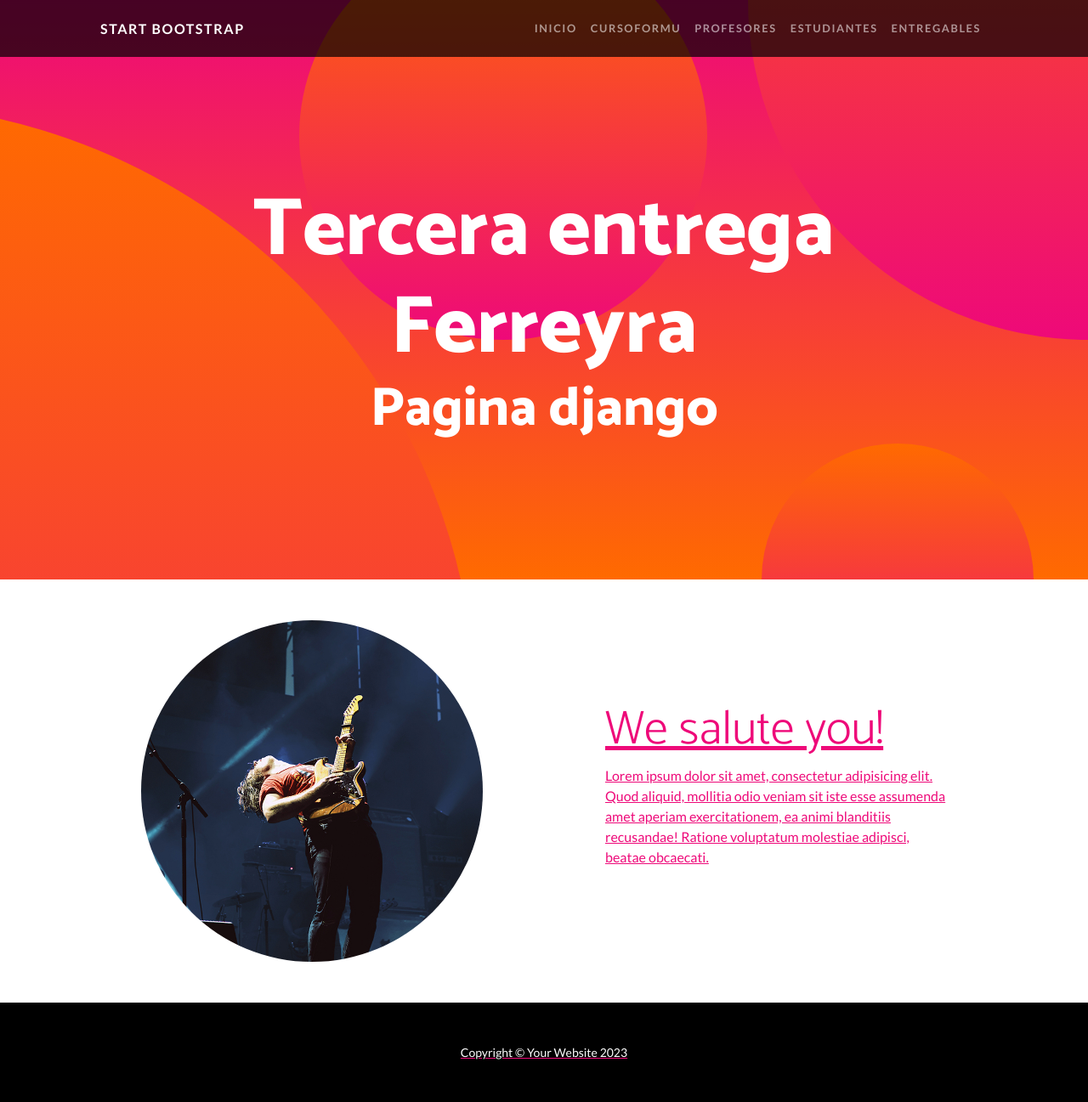
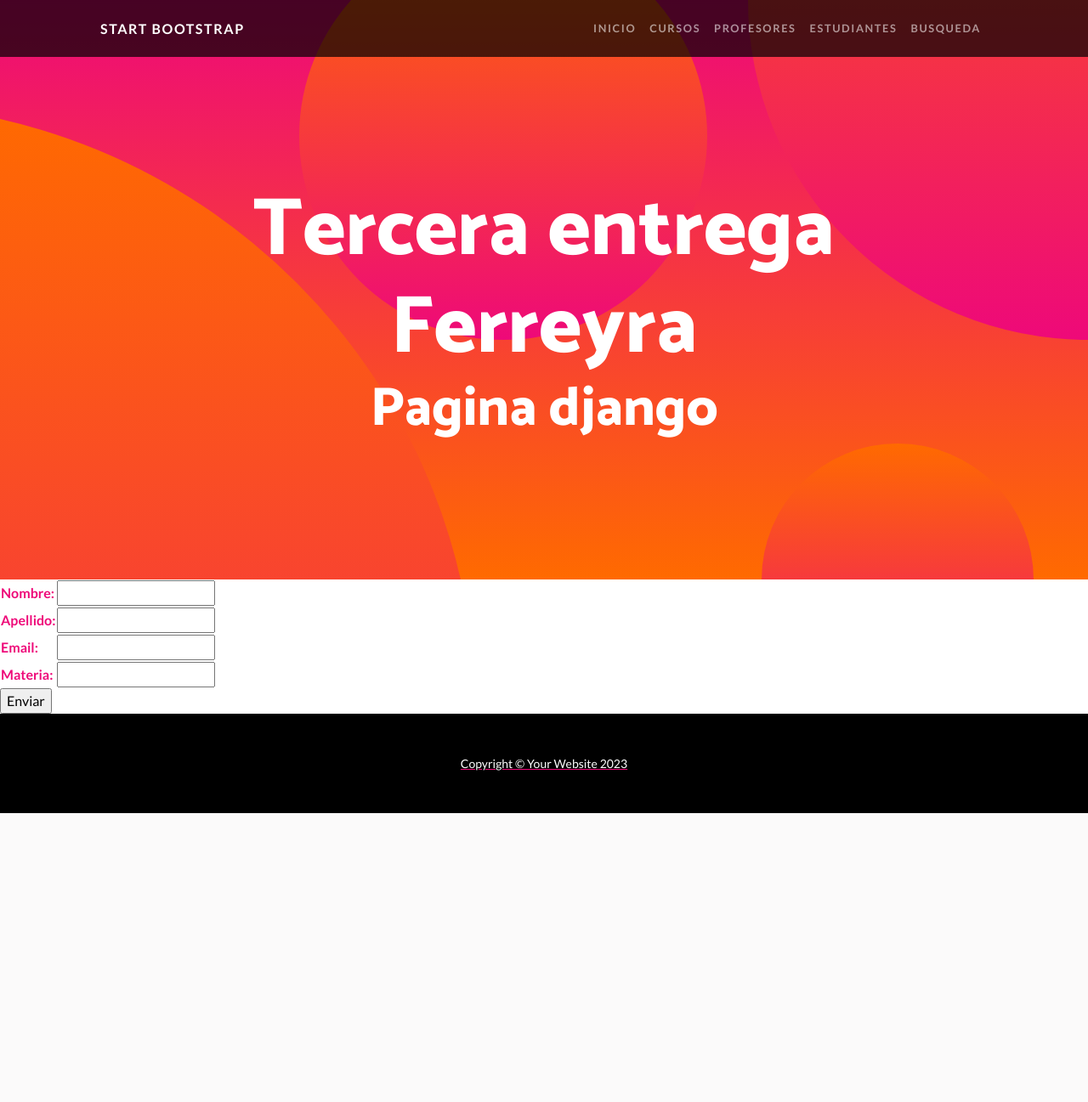
Before and after one commit to robertoferreyra/tercera_preentrega_Ferreyra, a Django app: page /profesores/ in a window 1280 px wide. Shown: the whole page at 85% size. After the commit the page ends 957 px from the top, so only its background shows below. Run offline with Django 4.2, Linux system fonts and the light colour scheme; some libraries are stand-ins or nearby versions.

Commit message:
trabajo finalizado

```diff
--- a/matias/matias_app/forms.py
+++ b/matias/matias_app/forms.py
@@ -16,7 +16,7 @@ class Profesor(forms.Form):
     nombre = forms.CharField(max_length=40)
     apellido = forms.CharField(max_length=20)
     email = forms.EmailField(max_length=40)
-    apellido = forms.CharField(max_length=30)
+    materia = forms.CharField(max_length=30)
 
 class Entregable(forms.Form):
     nombre = forms.CharField(max_length=30)
--- a/matias/matias_app/models.py
+++ b/matias/matias_app/models.py
@@ -16,7 +16,7 @@ class Profesor(models.Model):
     nombre = models.CharField(max_length=40)
     apellido = models.CharField(max_length=20)
     email = models.EmailField(max_length=40)
-    apellido = models.CharField(max_length=30)
+    materia = models.CharField(max_length=30)
 
 class Entregable(models.Model):
     nombre = models.CharField(max_length=30)
--- a/matias/matias_app/templates/matias_app/base.html
+++ b/matias/matias_app/templates/matias_app/base.html
@@ -25,11 +25,10 @@
                 <div class="collapse navbar-collapse" id="navbarResponsive">
                     <ul class="navbar-nav ms-auto">
                         <li class="nav-item"><a class="nav-link" href="{% url 'Inicio' %}">Inicio</a></li>
-                        <li class="nav-item"><a class="nav-link" href="{% url 'CursoFormu' %}">CursoFormu</a></li>
+                        <li class="nav-item"><a class="nav-link" href="{% url 'Cursos' %}">Cursos</a></li>
                         <li class="nav-item"><a class="nav-link" href="{% url 'Profesores' %}">Profesores</a></li>
                         <li class="nav-item"><a class="nav-link" href="{% url 'Estudiantes' %}">Estudiantes</a></li>
-                        <li class="nav-item"><a class="nav-link" href="{% url 'Entregables' %}"> Entregables</a></li>
-                    </ul>
+                        <li class="nav-item"><a class="nav-link" href="{% url 'Busqueda' %}">Busqueda</a></li>
                 </div>
             </div>
         </nav>
--- a/matias/matias_app/templates/matias_app/index.html
+++ b/matias/matias_app/templates/matias_app/index.html
@@ -5,4 +5,8 @@
 {%block main %}
 
 
+{% for curso in cursos %}
+    <li>Curso: {{ curso.nombre }} | Camada: {{ curso.camada }}</li>
+{% endfor %}
+
 {% endblock main %}
--- a/matias/matias_app/templates/matias_app/profesores.html
+++ b/matias/matias_app/templates/matias_app/profesores.html
@@ -2,23 +2,16 @@
 
 {% load static %}
 
-{%block main %}
+{% block title %} Formulario con API {% endblock title %}
 
- <!-- Content section 2-->
- <section>
-    <div class="container px-5">
-        <div class="row gx-5 align-items-center">
-            <div class="col-lg-6">
-                <div class="p-5"><img class="img-fluid rounded-circle" src="{% static 'matias_app/assets/img/02.jpg' %}" alt="..." /></div>
-            </div>
-            <div class="col-lg-6">
-                <div class="p-5">
-                    <h2 class="display-4">We salute you!</h2>
-                    <p>Lorem ipsum dolor sit amet, consectetur adipisicing elit. Quod aliquid, mollitia odio veniam sit iste esse assumenda amet aperiam exercitationem, ea animi blanditiis recusandae! Ratione voluptatum molestiae adipisci, beatae obcaecati.</p>
-                </div>
-            </div>
-        </div>
-    </div>
-</section>
+{% block main %}
+    <form action="" method="POST">
+        {% csrf_token %}
 
+        <table>
+            {{ mi_formulario.as_table }}
+        </table>
+        <input type="submit" value="Enviar">
+
+    </form>
 {% endblock main %}
--- a/matias/matias_app/urls.py
+++ b/matias/matias_app/urls.py
@@ -7,12 +7,11 @@ urlpatterns = [
     path('cursos/', views.cursos, name= "Cursos"),
     path('profesores/', views.profesores, name= "Profesores"),
     path('estudiantes/', views.estudiantes, name= "Estudiantes"),
-    path('entregables/', views.form_con_api, name= "Entregables"),
+    path('Busqueda/', views.buscar_form_con_api, name= "Busqueda"),
 ]
 
 clase_21= [
-    path('form-con-api/', views.form_con_api, name="FormConApi"),
-    path('curso_formulario/', views.curso_formulario, name="CursoFormu")
+
 ]
 
 urlpatterns += clase_21
--- a/matias/matias_app/views.py
+++ b/matias/matias_app/views.py
@@ -5,35 +5,31 @@ from django.shortcuts import render
 from django.http import HttpResponse
 from matias_app.models import Curso
 from matias_app.forms import CursoFormulario
-from matias_app.forms import BuscaCursoForm
+from matias_app.forms import BuscaCursoForm , Estudiante, Profesor
 
 def inicio(request):
     return render(request, "matias_app/index.html")
 
-def cursos(request):
-    return render(request, "matias_app/cursos.html")
 
 def profesores(request):
-    return render(request, "matias_app/profesores.html")
+    if request.method == "POST":
+        mi_formulario = Profesor(request.POST)
+        if mi_formulario.is_valid():
+            informacion = mi_formulario.cleaned_data
 
-def estudiantes(request):
-    return render(request, "matias_app/estudiantes.html")
-def entregables(request):
-    return render(request, "matias_app/entregables.html")
+            profesores = Profesor(nombre=informacion["nombre"], apellido=informacion["apellido"], email=informacion["email"], materia=informacion["materia"])
+            profesores.save()
 
-def curso_formulario(request):
+            return render(request, "matias_app/index.html")
+    else:
+        mi_formulario = Profesor()
 
-    if request.method == 'POST':
-
-        curso = Curso(nombre=request.POST['curso'],camada=request.POST['camada'])
-        curso.save()
-
-        return render(request, "matias_app/index.html")
-
-    return render(request,"matias_app/curso_formulario.html")
+    return render(request, "matias_app/profesores.html", {"mi_formulario": mi_formulario})
 
 
-def form_con_api(request):
+
+
+def cursos(request):
     if request.method == "POST":
         mi_formulario = CursoFormulario(request.POST)
         if mi_formulario.is_valid():
@@ -46,7 +42,24 @@ def form_con_api(request):
     else:
         mi_formulario = CursoFormulario()
 
-    return render(request, "matias_app/form_con_api.html", {"mi_formulario": mi_formulario})
+    return render(request, "matias_app/cursos.html", {"mi_formulario": mi_formulario})
+
+
+
+def estudiantes(request):
+    if request.method == "POST":
+        mi_formulario = Estudiante(request.POST)
+        if mi_formulario.is_valid:
+            informacion = mi_formulario.cleaned_data
+
+            estudiantes = Estudiante(nombre=informacion["nombre"], apellido=informacion["apellido"], email=informacion["email"])
+            estudiantes.save()
+            return render(request, "matias_app/index.html")
+    else:
+        mi_formulario = Estudiante()
+
+    return render(request, "matias_app/estudiantes.html", {"mi_formulario": mi_formulario})
+
 
 def buscar_form_con_api(request):
     if request.method == "POST":
@@ -57,26 +70,8 @@ def buscar_form_con_api(request):
 
             cursos = Curso.objects.filter(nombre__icontains=informacion["curso"])
 
-            return render(request, "matias_app/mostrar_cursos.html", {"cursos": cursos})
+            return render(request, "matias_app/busqueda.html", {"cursos": cursos})
     else:
         mi_formulario = BuscaCursoForm()
 
     return render(request, "matias_app/buscar_form_con_api.html", {"mi_formulario": mi_formulario})
-
-
-def estudiante1(request):
-
-    if request.method == "POST":
-
-            miFormulario = Estudiantes(request.POST) # Aqui me llega la informacion del html
-            print(miFormulario)
-
-            if miFormulario.is_valid:
-                informacion = miFormulario.cleaned_data
-                nombre = Nombre(nombre=informacion["nombre"], apellido=informacion["apellido"], email=informacion["email"])
-                curso.save()
-                return render(request, "matias_app/inicio.html")
-    else:
-        miFormulario = Estudiantes()
-
-    return render(request, "matias_app/estudiante1.html", {"miFormulario": miFormulario})
```
Also changed, not shown: matias/matias_app/templates/matias_app/curso_formulario.html (deleted, +0 -17 lines), matias/matias_app/templates/matias_app/cursos.html (+6 -6 lines), matias/matias_app/templates/matias_app/estudiantes.html (+10 -17 lines), matias/matias_app/templates/matias_app/form_con_api.html (deleted, +0 -17 lines), matias/db.sqlite3, matias/matias_app/templates/matias_app/buscar_form_con_api.html (indentation only), matias/matias_app/templates/matias_app/busqueda.html (renamed from matias/matias_app/templates/matias_app/mostrar_cursos.html), matias/matias_app/templates/matias_app/estudiantes1.html (deleted).
